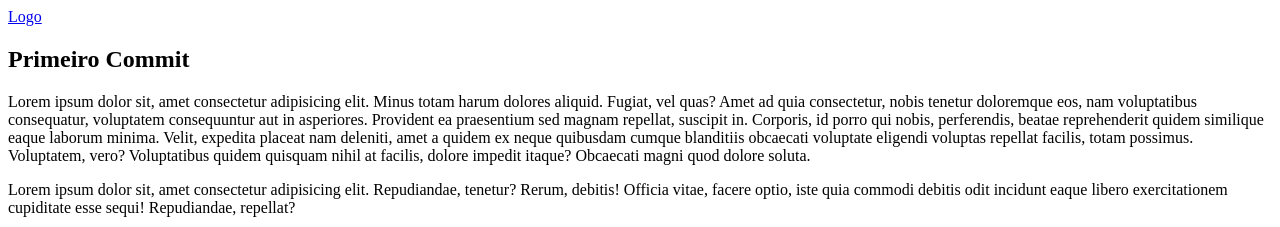
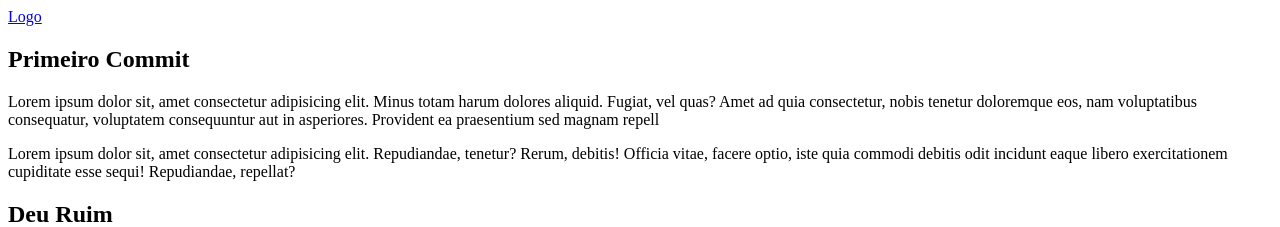
Before and after one commit to ThiagoMarchi/treinamentogit, a plain HTML site: page index.html in a window 1280 px wide. Shown: the top 227 px of the page. Drawn offline with Linux system fonts and the light colour scheme.

Commit message:
terceiro commit

```diff
--- a/index.html
+++ b/index.html
@@ -13,7 +13,7 @@
   <section>
     <h1>Primeiro Commit </h1>
     <div class="my-class">
-         <p>Lorem ipsum dolor sit, amet consectetur adipisicing elit. Minus totam harum dolores aliquid. Fugiat, vel quas? Amet ad quia consectetur, nobis tenetur doloremque eos, nam voluptatibus consequatur, voluptatem consequuntur aut in asperiores. Provident ea praesentium sed magnam repellat, suscipit in. Corporis, id porro qui nobis, perferendis, beatae reprehenderit quidem similique eaque laborum minima. Velit, expedita placeat nam deleniti, amet a quidem ex neque quibusdam cumque blanditiis obcaecati voluptate eligendi voluptas repellat facilis, totam possimus. Voluptatem, vero? Voluptatibus quidem quisquam nihil at facilis, dolore impedit itaque? Obcaecati magni quod dolore soluta.</p>
+         <p>Lorem ipsum dolor sit, amet consectetur adipisicing elit. Minus totam harum dolores aliquid. Fugiat, vel quas? Amet ad quia consectetur, nobis tenetur doloremque eos, nam voluptatibus consequatur, voluptatem consequuntur aut in asperiores. Provident ea praesentium sed magnam repell</p>
     </div>
   </section>
   <section>
```
